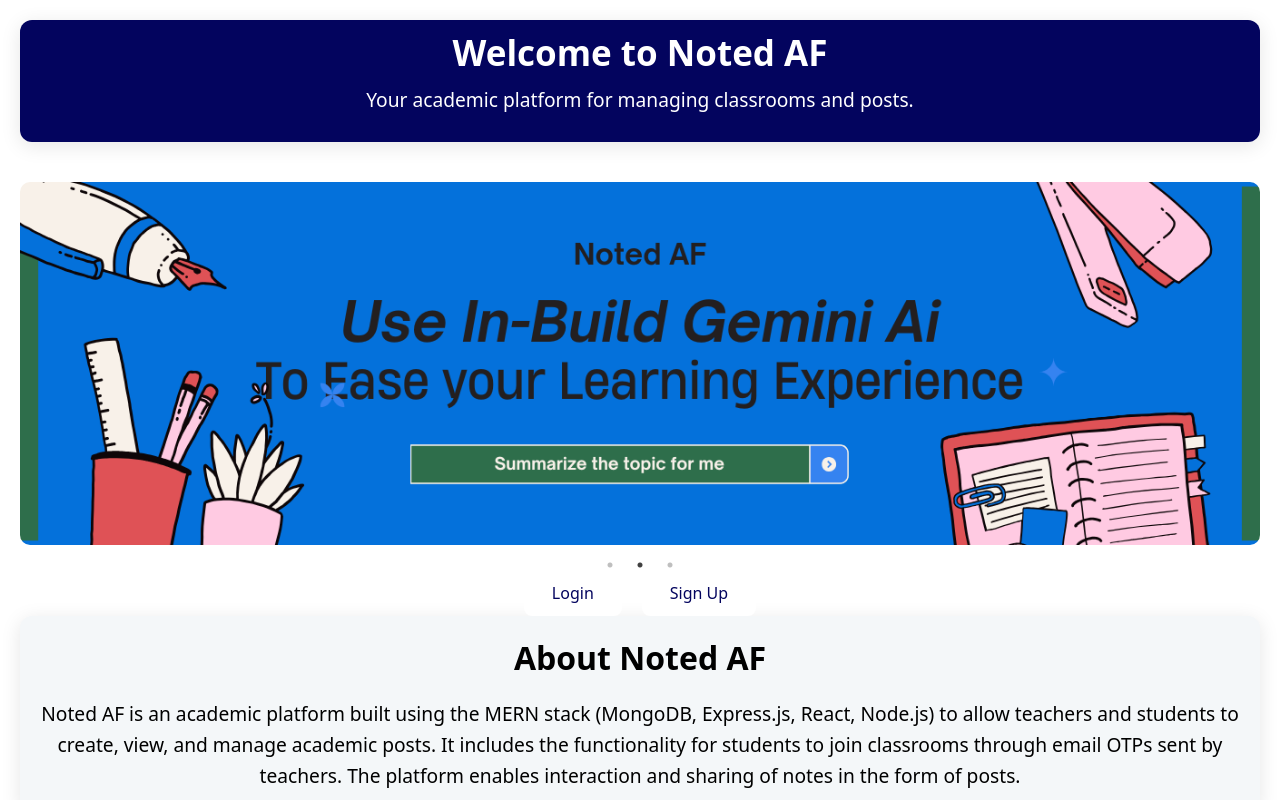
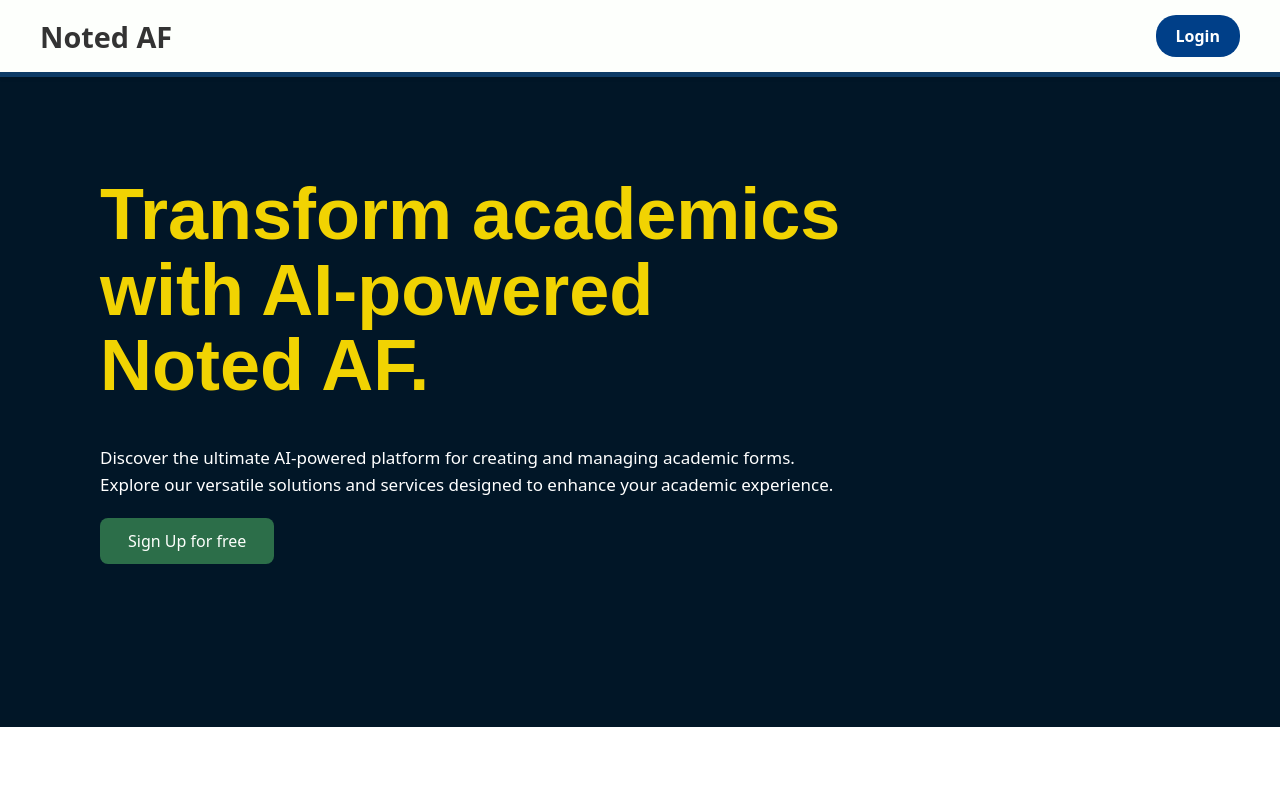
Before and after one commit to SrikanthVMGit/notedAF-Academic-Forms, a React (Create React App) app: page / in a window 1280 px wide. Shown: the top 800 px of the page. Built offline with nearby package versions, Linux system fonts and the light colour scheme.

Commit message:
Design update

```diff
--- a/src/components/Navbar.css
+++ b/src/components/Navbar.css
@@ -4,8 +4,8 @@
     justify-content: space-between;
     align-items: center;
     padding: 15px 40px;
-    background-color: #e0e0e0;
-    border-bottom: 5px solid #000000;
+    background-color: #FDFFFC;
+    border-bottom: 5px solid #0D3B66;
     position: sticky;
     top: 0;
     z-index: 100;
@@ -18,6 +18,7 @@
     font-weight: bold;
     color: #333;
     text-decoration: none;
+    margin-right: auto; /* Align NotedAF text to the right */
 }
 
 .logo:hover {
@@ -26,46 +27,48 @@
 
 /* Search Icon */
 .search-icon {
-
-    width: 32px;
-    height: 32px;
-    margin-left:10px;
+    width: 42px;
+    height: 42px;
+    margin-right: 10px;
     cursor: pointer;
     transition: transform 0.3s ease;
 }
-
 
 .search-icon:hover {
     transform: scale(1.1);
     stroke: #4CAF50;
 }
-.navbar-left{
+
+.navbar-left {
     display: flex;
     align-items: center;
     gap: 10px;
+    margin-right: auto; /* Ensure left section is aligned to the left */
 }
+
 /* Right Navbar Section */
 .navbar-right {
     display: flex;
     align-items: center;
     gap: 10px; /* Add some space between buttons */
+    margin-left: auto; /* Align buttons to the right */
 }
 
 .search-text {
-    padding-left: 850px;
     margin-right: 0px;
-    font-size: 25px;
+    font-size: 20px;
+    font-weight: 500;
     color: #313131;
 }
 
 /* Login Button, Logout Button, and Profile Button */
 .login-btn, .logout-btn, .profile-btn {
     font-size: 16px !important;
-    background-color: #050060;
+    background-color: #05639E;
     color: white;
     border: none;
-    padding: 10px 15px;
-    border-radius: 20px;
+    padding: 10px 20px !important;
+    border-radius: 20px !important;
     text-decoration: none;
     font-weight: 600 !important;
     cursor: pointer;
@@ -73,7 +76,7 @@
 }
 
 .login-btn:hover, .logout-btn:hover, .profile-btn:hover {
-    background-color: #388E3C;
+    background-color: #2C6E49;
 }
 
 /* Profile Dropdown */
--- a/src/components/Navbar.js
+++ b/src/components/Navbar.js
@@ -5,7 +5,7 @@
 import SearchPopup from './SearchPopup';
 import { IoSearchCircleOutline } from "react-icons/io5";
 
-const Navbar = () => {
+const Navbar = ({ showSearch = true, showLogout = true }) => {
     const { auth, logout } = useAuth();
     const [showPopup, setShowPopup] = useState(false);
     const [mobileMenuOpen, setMobileMenuOpen] = useState(false);
@@ -27,6 +27,10 @@
         }
     };
 
+    const handleLogoutClick = () => {
+        logout();
+    };
+
     const isAuthPage = location.pathname === '/login' || location.pathname === '/signup';
 
     return (
@@ -39,7 +43,12 @@
                     <Link to="#" className="logo" onClick={handleLogoClick}>Noted AF</Link>
                 )}
 
-                {!isAuthPage && (
+
+            </div>
+
+            {/* Right Section */}
+            <div className={`navbar-right ${mobileMenuOpen ? 'open' : ''}`}>
+            {!isAuthPage && showSearch && (
                     <>
                         <span className="search-text">Search Classes:</span>
                         <IoSearchCircleOutline
@@ -51,14 +60,10 @@
                         {showPopup && <SearchPopup onClose={togglePopup} />}
                     </>
                 )}
-            </div>
-
-            {/* Right Section */}
-            <div className={`navbar-right ${mobileMenuOpen ? 'open' : ''}`}>
                 {auth.user && !isAuthPage ? (
                     <>
                         <Link to="/profile" className="profile-btn">Profile</Link>
-                        <button onClick={logout} className="logout-btn">Logout</button>
+                        {showLogout && <button onClick={handleLogoutClick} className="logout-btn">Logout</button>}
                     </>
                 ) : (
                     !isAuthPage && <Link to="/login" className="login-btn">Login</Link>
--- a/src/pages/ClassesDetails.js
+++ b/src/pages/ClassesDetails.js
@@ -2,7 +2,6 @@
 import React, { useEffect, useState, useCallback } from 'react';
 import { useParams } from 'react-router-dom';
 import { toast } from 'react-toastify';
-import axios from 'axios'; // Import Axios
 import './ClassesDetails.css';
 
 
--- a/src/pages/LandingPage.css
+++ b/src/pages/LandingPage.css
@@ -1,20 +1,29 @@
 .landing-page {
     text-align: center;
-    padding: 20px;
+    padding: 0px;
   }
 
   .landing-header {
-    background-color: #03045e;
-    color: white;
-    padding: 9px 20px;
-    border-radius: 12px;
-    box-shadow: 0 4px 20px rgba(0, 0, 0, 0.1);
-    margin-bottom: 40px;
+    height: 650px;
+    background: #ffffff;
+    color: #011627;
+    display: flex;
+    text-align: left;
+    flex-direction: column;
+    align-items: flex-start;
+    padding: 100px;
+    justify-content: flex-start;
+    gap: 20px;
+    margin-top: 0px;
+    margin-bottom: 0px;
   }
 
   .landing-header h1 {
-    font-size: 35px;
-    margin-bottom: 10px;
+    font-family: "DM Serif Display", sans-serif;
+    font-size: 72px;
+    color: #F1D302;
+    line-height: 1.05;
+    margin-bottom: 20px;
   }
 
   .landing-header p {
@@ -29,8 +38,8 @@
   }
 
   .landing-btn {
-    background-color: #fff;
-    color: #03045e;
+    background-color: #2C6E49;
+    color: #FDFFFC;
     border: none;
     padding: 12px 28px;
     font-size: 1rem;
@@ -41,14 +50,13 @@
   }
 
   .landing-btn:hover {
-    background-color: #80ed99;
+    background-color: #05639E;
     color: #fff;
   }
 
   .landing-info {
     padding: 20px;
     background-color: #f4f7f9;
-    border-radius: 12px;
     box-shadow: 0 4px 20px rgba(0, 0, 0, 0.1);
   }
 
@@ -61,3 +69,32 @@
     font-size: 1.2rem;
     line-height: 1.6;
   }
+
+
+  .features {
+    height: 650px;
+    background: #011627;
+    display: flex;
+    text-align: left;
+    flex-direction: column;
+    align-items: flex-start;
+    padding: 100px;
+    justify-content: flex-start;
+    gap: 20px;
+    margin-top: 0px;
+    margin-bottom: 0px;
+}
+
+.features h1 {
+    font-family: "DM Serif Display", sans-serif;
+    font-size: 72px;
+    color: #F1D302;
+    line-height: 1.05;
+    margin-bottom: 20px;
+}
+
+.features p {
+    font-size: 17px;
+    color: white;
+    line-height: 1.6;
+}
--- a/src/pages/LandingPage.js
+++ b/src/pages/LandingPage.js
@@ -7,6 +7,8 @@
 import image1 from '../assets/images/1.png';
 import image2 from '../assets/images/2.png';
 import image3 from '../assets/images/3.png';
+import Navbar from '../components/Navbar'; // Import the existing NavBar component
+
 const LandingPage = () => {
   const sliderSettings = {
     dots: true,
@@ -20,13 +22,28 @@
 
   return (
     <div className="landing-page">
+      <Navbar showSearch={false}  showLogout={false}/> {/* Pass prop to hide search bar */}
+
+
+      <section className="features">
+        <h1>Transform academics<br />  with AI-powered<br />  Noted AF.</h1>
+
+        <p>Discover the ultimate AI-powered platform for creating and managing academic forms. <br />
+          Explore our versatile solutions and services designed to enhance your academic experience.</p>
+        <Link to="/signup" className="landing-btn">Sign Up for free</Link>
+      </section>
+
       <header className="landing-header">
         <h1>Welcome to Noted AF</h1>
         <p>Your academic platform for managing classrooms and posts.</p>
+        <div className="landing-buttons">
+          <Link to="/login" className="landing-btn">Login</Link>
+        </div>
+      </header>
 
-      </header>
-       {/* Image Slider */}
-       <Slider {...sliderSettings} className="image-slider">
+
+      {/* Image Slider */}
+      <Slider {...sliderSettings} className="image-slider">
         <div>
           <img src={image1} alt="Slide 1" />
         </div>
@@ -39,16 +56,21 @@
         {/* Add more slides as needed */}
       </Slider>
 
-      <div className="landing-buttons">
-          <Link to="/login" className="landing-btn">Login</Link>
-          <Link to="/signup" className="landing-btn">Sign Up</Link>
-        </div>
-
       <section className="landing-info">
         <h2>About Noted AF</h2>
         <p>Noted AF is an academic platform built using the MERN stack (MongoDB, Express.js, React, Node.js) to allow teachers and students to create, view, and manage academic posts. It includes the functionality for students to join classrooms through email OTPs sent by teachers. The platform enables interaction and sharing of notes in the form of posts.</p>
       </section>
 
+      <section className="landing-features">
+        <h2>Features</h2>
+        <ul>
+          <li>Create and manage academic posts</li>
+          <li>Join classrooms via email OTPs</li>
+          <li>Share and interact with notes</li>
+          <li>Real-time notifications</li>
+          <li>Secure and reliable platform</li>
+        </ul>
+      </section>
     </div>
   );
 };
```
